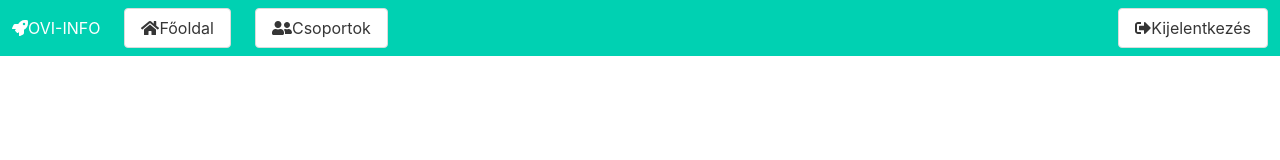
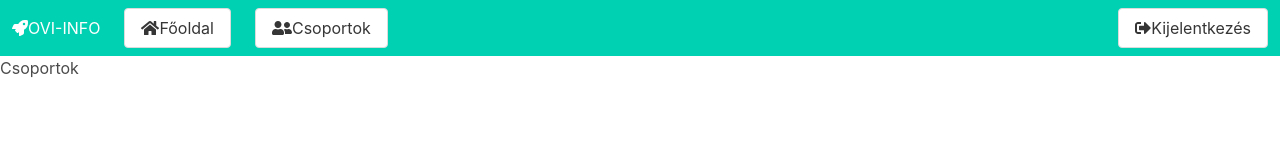
Before and after one commit to sajtos12/ovi_info_fe, a React (Create React App) app: page /oi/csoportok in a window 1280 px wide. Shown: the top 160 px of the page. Built offline with nearby package versions, Linux system fonts and the light colour scheme; sample sign-in values are in the browser's storage.

Commit message:
added csoportok page

```diff
--- /dev/null
+++ b/src/components/csoportok/csoportok.js
@@ -0,0 +1,6 @@
+import React from 'react';
+
+const Csoportok = () => {
+  return <div>Csoportok</div>;
+};
+export default Csoportok;
--- a/src/components/skeleton/body.js
+++ b/src/components/skeleton/body.js
@@ -2,12 +2,14 @@ import React from 'react';
 import { Switch } from 'react-router';
 import ProtectedRoute from '../protected/protected-route';
 import Home from '../home/home';
+import Csoportok from '../csoportok/csoportok';
 
 export const Body = () => {
   return (
     <div>
       <Switch>
         <ProtectedRoute path="/oi/home" component={Home} />
+        <ProtectedRoute path="/oi/csoportok" component={Csoportok} />
       </Switch>
     </div>
   );
```
